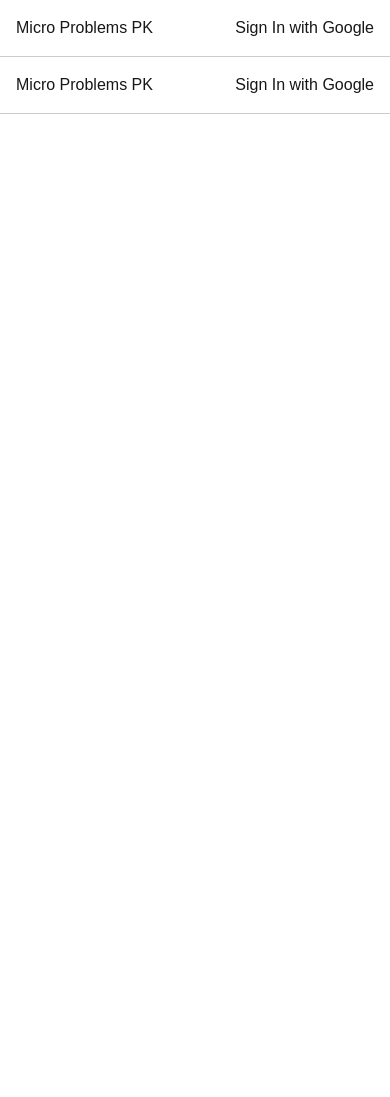
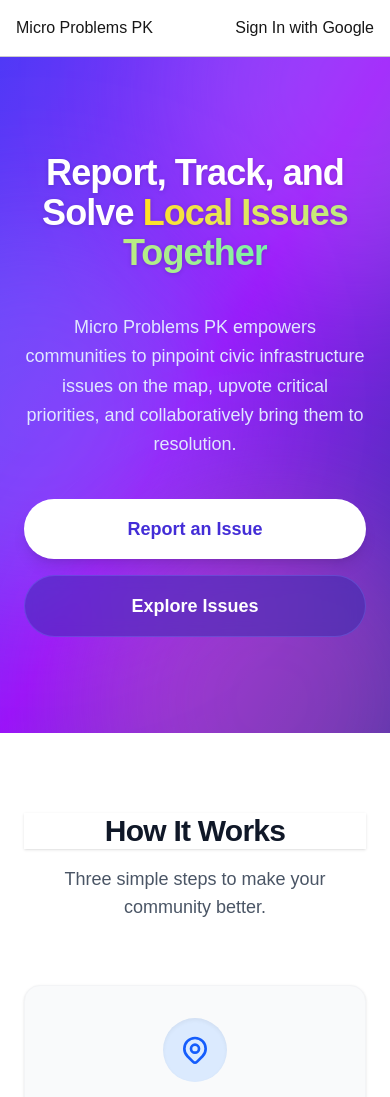
Before and after one commit to abdulwasay0245/micro-problems, a Next.js app: page / in a window 390 px wide. Shown: the top 1097 px of the page. Before the commit the page ends 844 px from the top, so only its background shows below. Built offline with nearby package versions, Linux system fonts and the light colour scheme; no server answers.

Commit message:
designed page

```diff
--- a/app/page.tsx
+++ b/app/page.tsx
@@ -1,13 +1,116 @@
-import Navbar from '@/component/layout/features/body/Navbar'
-import React from 'react'
+import Link from 'next/link';
 
+export default function Home() {
+  return (
+    <main className="min-h-screen bg-gray-50 flex flex-col items-center">
+      {/* Hero Section */}
+      <section className="w-full relative bg-gradient-to-br from-indigo-600 via-purple-600 to-indigo-800 text-white overflow-hidden py-24 sm:py-32">
+        {/* Background Decorative Blobs */}
+        <div className="absolute top-0 left-0 w-full h-full overflow-hidden z-0 pointer-events-none">
+          <div className="absolute -top-40 -right-40 w-96 h-96 bg-purple-400 rounded-full mix-blend-multiply filter blur-3xl opacity-30"></div>
+          <div className="absolute top-40 -left-40 w-96 h-96 bg-indigo-400 rounded-full mix-blend-multiply filter blur-3xl opacity-30"></div>
+          <div className="absolute -bottom-40 left-20 w-96 h-96 bg-pink-400 rounded-full mix-blend-multiply filter blur-3xl opacity-30"></div>
+        </div>
 
-const page = () => {
-  return (
-    <>
-      <Navbar />
-    </>
-  )
+        <div className="max-w-7xl mx-auto px-6 lg:px-8 relative z-10 flex flex-col items-center text-center">
+          <h1 className="text-4xl sm:text-6xl font-extrabold tracking-tight mb-6 drop-shadow-sm">
+            Report, Track, and Solve <br className="hidden sm:block" />
+            <span className="text-transparent bg-clip-text bg-gradient-to-r from-yellow-300 to-green-300">
+              Local Issues Together
+            </span>
+          </h1>
+          <p className="mt-4 text-lg sm:text-xl text-indigo-100 max-w-2xl mb-10 leading-relaxed font-light">
+            Micro Problems PK empowers communities to pinpoint civic infrastructure issues on the map, upvote critical priorities, and collaboratively bring them to resolution.
+          </p>
+          <div className="flex flex-col sm:flex-row gap-4 w-full sm:w-auto">
+            <Link
+              href="/report"
+              className="px-8 py-4 bg-white text-indigo-700 font-bold rounded-full shadow-lg hover:bg-indigo-50 hover:shadow-xl hover:scale-105 transition-all duration-300 ease-in-out text-lg"
+            >
+              Report an Issue
+            </Link>
+            <Link
+              href="/issues"
+              className="px-8 py-4 bg-indigo-800/50 backdrop-blur-sm border border-indigo-400/30 text-white font-semibold rounded-full hover:bg-indigo-700/60 transition-all duration-300 ease-in-out text-lg"
+            >
+              Explore Issues
+            </Link>
+          </div>
+        </div>
+      </section>
+
+      {/* Features / How it Works Section */}
+      <section className="w-full py-20 bg-white">
+        <div className="max-w-7xl mx-auto px-6 lg:px-8">
+          <div className="text-center mb-16">
+            <h2 className="text-3xl font-bold text-gray-900 tracking-tight sm:text-4xl shadow-sm">
+              How It Works
+            </h2>
+            <p className="mt-4 text-lg text-gray-600">
+              Three simple steps to make your community better.
+            </p>
+          </div>
+
+          <div className="grid grid-cols-1 md:grid-cols-3 gap-10">
+            {/* Feature 1 */}
+            <div className="flex flex-col items-center text-center p-8 rounded-2xl bg-gray-50 border border-gray-100 shadow-sm hover:shadow-md transition-shadow duration-300 group">
+              <div className="w-16 h-16 bg-blue-100 text-blue-600 rounded-full flex items-center justify-center mb-6 shadow-inner group-hover:bg-blue-600 group-hover:text-white transition-colors duration-300">
+                <svg className="w-8 h-8" fill="none" stroke="currentColor" viewBox="0 0 24 24" xmlns="http://www.w3.org/2000/svg"><path strokeLinecap="round" strokeLinejoin="round" strokeWidth={2} d="M17.657 16.657L13.414 20.9a1.998 1.998 0 01-2.827 0l-4.244-4.243a8 8 0 1111.314 0z" /><path strokeLinecap="round" strokeLinejoin="round" strokeWidth={2} d="M15 11a3 3 0 11-6 0 3 3 0 016 0z" /></svg>
+              </div>
+              <h3 className="text-xl font-semibold text-gray-900 mb-3">1. Pinpoint on Map</h3>
+              <p className="text-gray-600 leading-relaxed text-sm lg:text-base">
+                Spot a pothole, broken streetlight, or garbage dump? Drop a pin on our interactive map exactly where the issue is.
+              </p>
+            </div>
+
+            {/* Feature 2 */}
+            <div className="flex flex-col items-center text-center p-8 rounded-2xl bg-gray-50 border border-gray-100 shadow-sm hover:shadow-md transition-shadow duration-300 group">
+              <div className="w-16 h-16 bg-green-100 text-green-600 rounded-full flex items-center justify-center mb-6 shadow-inner group-hover:bg-green-600 group-hover:text-white transition-colors duration-300">
+                <svg className="w-8 h-8" fill="none" stroke="currentColor" viewBox="0 0 24 24" xmlns="http://www.w3.org/2000/svg"><path strokeLinecap="round" strokeLinejoin="round" strokeWidth={2} d="M14 10h4.764a2 2 0 011.789 2.894l-3.5 7A2 2 0 0115.263 21h-4.017c-.163 0-.326-.02-.485-.06L7 20m7-10V5a2 2 0 00-2-2h-.095c-.5 0-.905.405-.905.905 0 .714-.211 1.412-.608 2.006L7 11v9m7-10h-2M7 20H5a2 2 0 01-2-2v-6a2 2 0 012-2h2.5" /></svg>
+              </div>
+              <h3 className="text-xl font-semibold text-gray-900 mb-3">2. Community Upvoting</h3>
+              <p className="text-gray-600 leading-relaxed text-sm lg:text-base">
+                Rally your neighbors. The more upvotes an issue receives, the higher priority it becomes for resolution.
+              </p>
+            </div>
+
+            {/* Feature 3 */}
+            <div className="flex flex-col items-center text-center p-8 rounded-2xl bg-gray-50 border border-gray-100 shadow-sm hover:shadow-md transition-shadow duration-300 group">
+              <div className="w-16 h-16 bg-purple-100 text-purple-600 rounded-full flex items-center justify-center mb-6 shadow-inner group-hover:bg-purple-600 group-hover:text-white transition-colors duration-300">
+                <svg className="w-8 h-8" fill="none" stroke="currentColor" viewBox="0 0 24 24" xmlns="http://www.w3.org/2000/svg"><path strokeLinecap="round" strokeLinejoin="round" strokeWidth={2} d="M9 12l2 2 4-4m6 2a9 9 0 11-18 0 9 9 0 0118 0z" /></svg>
+              </div>
+              <h3 className="text-xl font-semibold text-gray-900 mb-3">3. Track Progress</h3>
+              <p className="text-gray-600 leading-relaxed text-sm lg:text-base">
+                Stay updated as the status changes from pending, to in-progress, to fully resolved by authorities or volunteers.
+              </p>
+            </div>
+          </div>
+        </div>
+      </section>
+
+      {/* Call to Action Section */}
+      <section className="w-full py-20 bg-indigo-50 relative overflow-hidden">
+        {/* Subtle background pattern */}
+        <div className="absolute inset-0 opacity-[0.03] pointer-events-none" style={{ backgroundImage: 'radial-gradient(#4f46e5 1px, transparent 1px)', backgroundSize: '24px 24px' }}></div>
+
+        <div className="max-w-4xl mx-auto px-6 text-center relative z-10">
+          <h2 className="text-3xl font-bold text-indigo-950 mb-6">Ready to improve your neighborhood?</h2>
+          <p className="text-lg text-indigo-800/70 mb-10 max-w-2xl mx-auto">
+            Join thousands of active citizens who are taking the initiative to report and fix micro problems across Pakistan.
+          </p>
+          <Link
+            href="/issues/new"
+            className="inline-block px-10 py-5 bg-indigo-600 text-white font-bold rounded-full shadow-lg hover:bg-indigo-700 hover:shadow-indigo-500/30 hover:-translate-y-1 transition-all duration-300 text-lg"
+          >
+            Start Reporting Today
+          </Link>
+        </div>
+      </section>
+
+      {/* Footer Placeholder */}
+      <footer className="w-full bg-white border-t border-gray-100 py-8 text-center text-gray-500 text-sm mt-auto">
+        <p>&copy; {new Date().getFullYear()} Micro Problems PK. All rights reserved.</p>
+      </footer>
+    </main>
+  );
 }
-
-export default page
```
